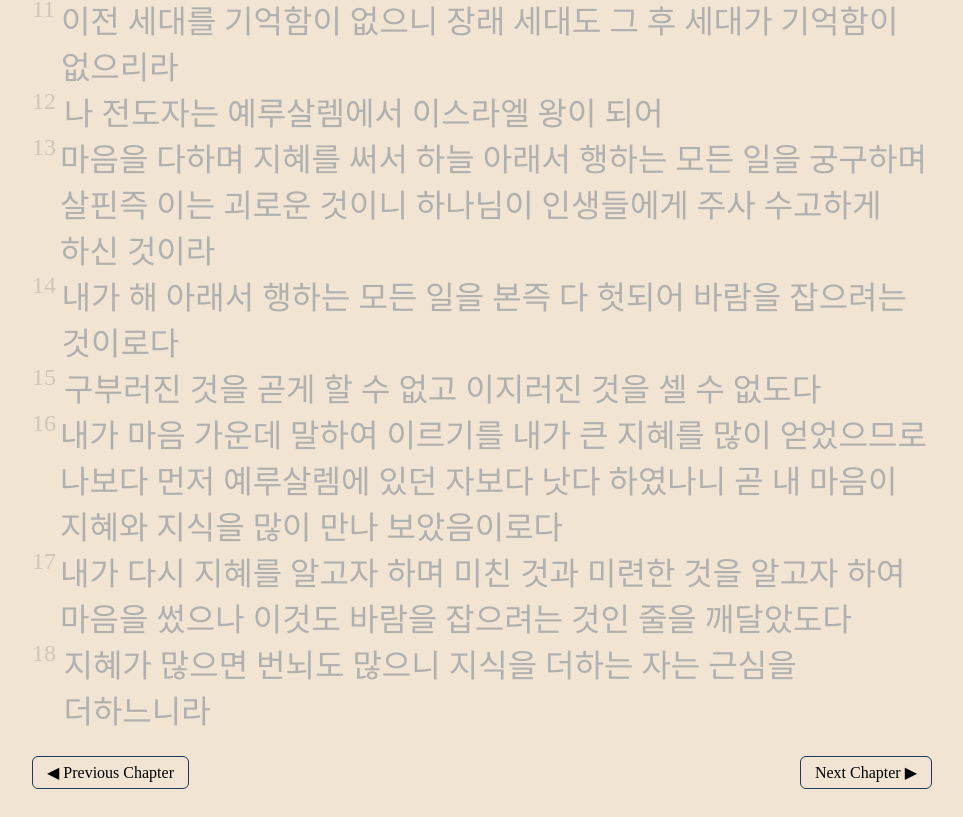
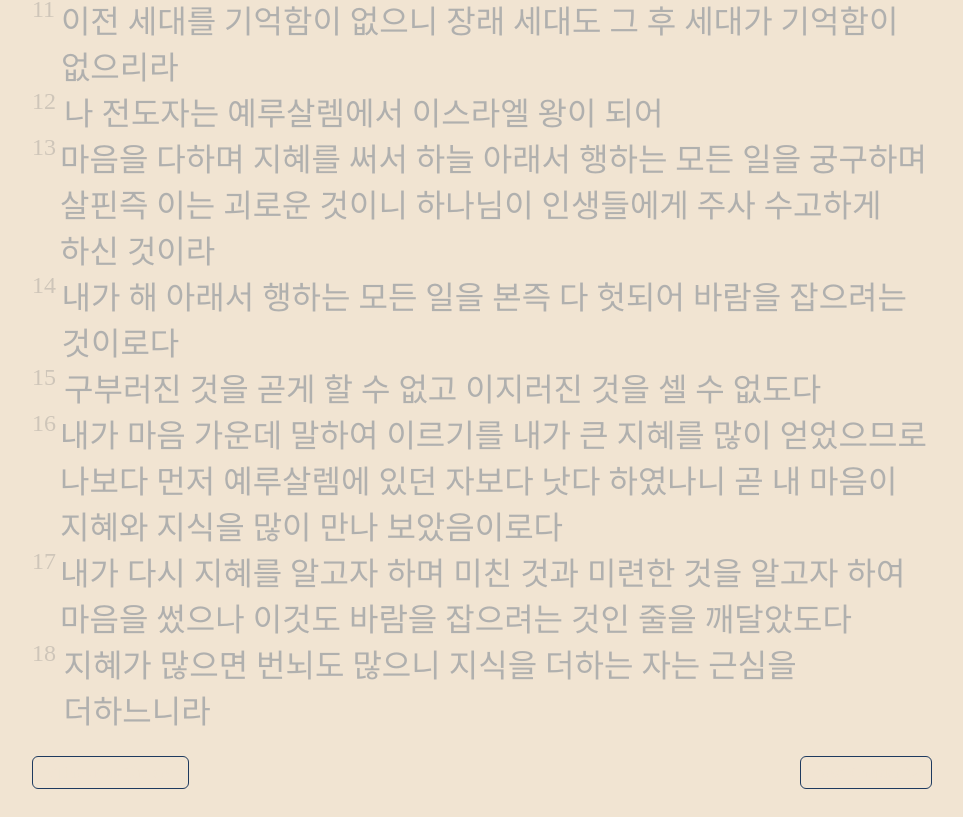
Before and after one commit to tgsech/bible, a React (Vite) app: page /read/krv-ko/ecclesiastes/1 in a window 1280 px wide. Shown: the part 927-1744 px from the top of the page, without its empty margins (158-1121 px from the left). Built offline with nearby package versions, Linux system fonts and the light colour scheme; a web font is replaced by a local one.

Commit message:
Realizing the buttons need to have variable colour text

```diff
--- a/src/components/ChapterNav.css
+++ b/src/components/ChapterNav.css
@@ -5,10 +5,11 @@
 }
 
 .chapterNav button {
+  color: var(--color-bg);
   font-size: 1rem;
   padding: 6px 14px;
   border-radius: 6px;
-  border: 1px solid #1e3a5f;
+  border: 1px solid var(--color-text);
   background: transparent;
   cursor: pointer;
 }
```
